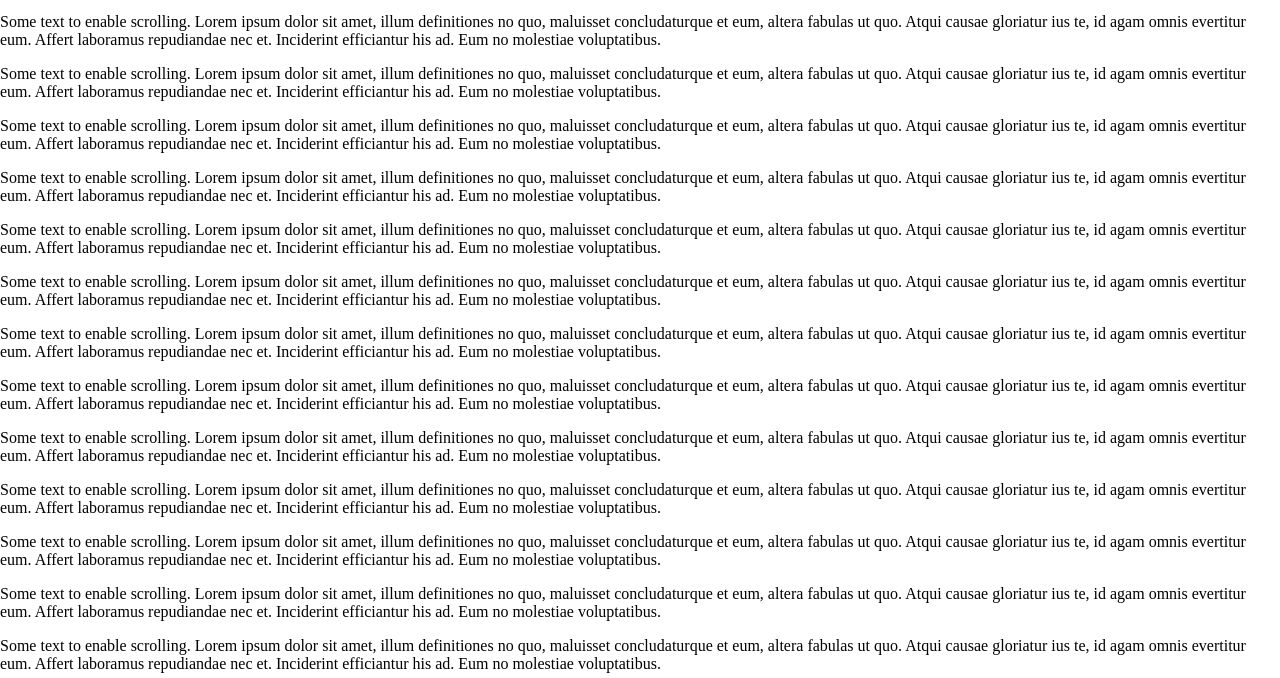
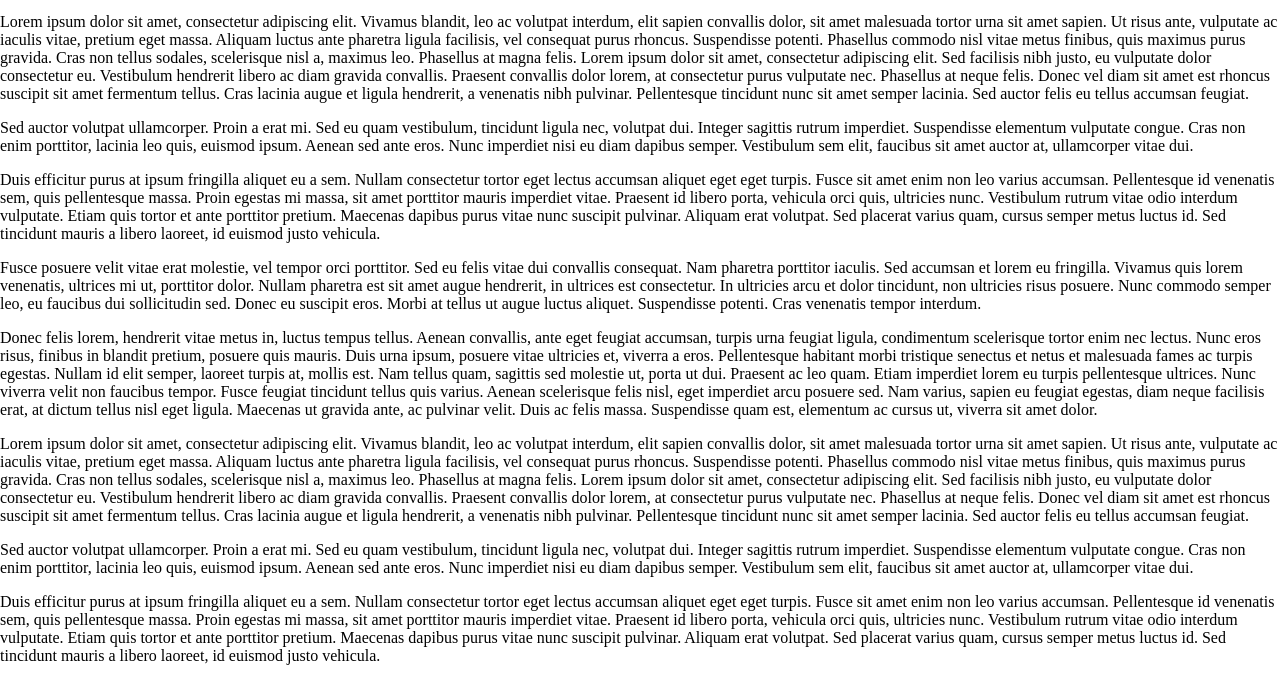
Before and after one commit to Nonparticipant/Nonparticipant.github.io, a plain HTML site: page index.html in a window 1280 px wide. Shown: the part 106-784 px from the top of the page. Drawn offline with Linux system fonts and the light colour scheme.

Commit message:
Update index.html

```diff
--- a/index.html
+++ b/index.html
@@ -87,7 +87,7 @@
   .dropdown-content {
     display: none;
     position: absolute;
-    background-color: #f9f9f9;
+    background-color: #333;
     min-width: 160px;
     box-shadow: 0px 8px 16px 0px rgba(0,0,0,0.2);
     z-index: 1;
@@ -146,21 +146,27 @@
 
 <!-- CONTENT -->
     <div>
-      <p>Some text to enable scrolling. Lorem ipsum dolor sit amet, illum definitiones no quo, maluisset concludaturque et eum, altera fabulas ut quo. Atqui causae gloriatur ius te, id agam omnis evertitur eum. Affert laboramus repudiandae nec et. Inciderint efficiantur his ad. Eum no molestiae voluptatibus.</p>
-      <p>Some text to enable scrolling. Lorem ipsum dolor sit amet, illum definitiones no quo, maluisset concludaturque et eum, altera fabulas ut quo. Atqui causae gloriatur ius te, id agam omnis evertitur eum. Affert laboramus repudiandae nec et. Inciderint efficiantur his ad. Eum no molestiae voluptatibus.</p>
-      <p>Some text to enable scrolling. Lorem ipsum dolor sit amet, illum definitiones no quo, maluisset concludaturque et eum, altera fabulas ut quo. Atqui causae gloriatur ius te, id agam omnis evertitur eum. Affert laboramus repudiandae nec et. Inciderint efficiantur his ad. Eum no molestiae voluptatibus.</p>
-      <p>Some text to enable scrolling. Lorem ipsum dolor sit amet, illum definitiones no quo, maluisset concludaturque et eum, altera fabulas ut quo. Atqui causae gloriatur ius te, id agam omnis evertitur eum. Affert laboramus repudiandae nec et. Inciderint efficiantur his ad. Eum no molestiae voluptatibus.</p>
-      <p>Some text to enable scrolling. Lorem ipsum dolor sit amet, illum definitiones no quo, maluisset concludaturque et eum, altera fabulas ut quo. Atqui causae gloriatur ius te, id agam omnis evertitur eum. Affert laboramus repudiandae nec et. Inciderint efficiantur his ad. Eum no molestiae voluptatibus.</p>
-      <p>Some text to enable scrolling. Lorem ipsum dolor sit amet, illum definitiones no quo, maluisset concludaturque et eum, altera fabulas ut quo. Atqui causae gloriatur ius te, id agam omnis evertitur eum. Affert laboramus repudiandae nec et. Inciderint efficiantur his ad. Eum no molestiae voluptatibus.</p>
-      <p>Some text to enable scrolling. Lorem ipsum dolor sit amet, illum definitiones no quo, maluisset concludaturque et eum, altera fabulas ut quo. Atqui causae gloriatur ius te, id agam omnis evertitur eum. Affert laboramus repudiandae nec et. Inciderint efficiantur his ad. Eum no molestiae voluptatibus.</p>
-      <p>Some text to enable scrolling. Lorem ipsum dolor sit amet, illum definitiones no quo, maluisset concludaturque et eum, altera fabulas ut quo. Atqui causae gloriatur ius te, id agam omnis evertitur eum. Affert laboramus repudiandae nec et. Inciderint efficiantur his ad. Eum no molestiae voluptatibus.</p>
-      <p>Some text to enable scrolling. Lorem ipsum dolor sit amet, illum definitiones no quo, maluisset concludaturque et eum, altera fabulas ut quo. Atqui causae gloriatur ius te, id agam omnis evertitur eum. Affert laboramus repudiandae nec et. Inciderint efficiantur his ad. Eum no molestiae voluptatibus.</p>
-      <p>Some text to enable scrolling. Lorem ipsum dolor sit amet, illum definitiones no quo, maluisset concludaturque et eum, altera fabulas ut quo. Atqui causae gloriatur ius te, id agam omnis evertitur eum. Affert laboramus repudiandae nec et. Inciderint efficiantur his ad. Eum no molestiae voluptatibus.</p>
-      <p>Some text to enable scrolling. Lorem ipsum dolor sit amet, illum definitiones no quo, maluisset concludaturque et eum, altera fabulas ut quo. Atqui causae gloriatur ius te, id agam omnis evertitur eum. Affert laboramus repudiandae nec et. Inciderint efficiantur his ad. Eum no molestiae voluptatibus.</p>
-      <p>Some text to enable scrolling. Lorem ipsum dolor sit amet, illum definitiones no quo, maluisset concludaturque et eum, altera fabulas ut quo. Atqui causae gloriatur ius te, id agam omnis evertitur eum. Affert laboramus repudiandae nec et. Inciderint efficiantur his ad. Eum no molestiae voluptatibus.</p>
-      <p>Some text to enable scrolling. Lorem ipsum dolor sit amet, illum definitiones no quo, maluisset concludaturque et eum, altera fabulas ut quo. Atqui causae gloriatur ius te, id agam omnis evertitur eum. Affert laboramus repudiandae nec et. Inciderint efficiantur his ad. Eum no molestiae voluptatibus.</p>
-      <p>Some text to enable scrolling. Lorem ipsum dolor sit amet, illum definitiones no quo, maluisset concludaturque et eum, altera fabulas ut quo. Atqui causae gloriatur ius te, id agam omnis evertitur eum. Affert laboramus repudiandae nec et. Inciderint efficiantur his ad. Eum no molestiae voluptatibus.</p>
-      <p>Some text to enable scrolling. Lorem ipsum dolor sit amet, illum definitiones no quo, maluisset concludaturque et eum, altera fabulas ut quo. Atqui causae gloriatur ius te, id agam omnis evertitur eum. Affert laboramus repudiandae nec et. Inciderint efficiantur his ad. Eum no molestiae voluptatibus.</p>
+
+      <p>Lorem ipsum dolor sit amet, consectetur adipiscing elit. Vivamus blandit, leo ac volutpat interdum, elit sapien convallis dolor, sit amet malesuada tortor urna sit amet sapien. Ut risus ante, vulputate ac iaculis vitae, pretium eget massa. Aliquam luctus ante pharetra ligula facilisis, vel consequat purus rhoncus. Suspendisse potenti. Phasellus commodo nisl vitae metus finibus, quis maximus purus gravida. Cras non tellus sodales, scelerisque nisl a, maximus leo. Phasellus at magna felis. Lorem ipsum dolor sit amet, consectetur adipiscing elit. Sed facilisis nibh justo, eu vulputate dolor consectetur eu. Vestibulum hendrerit libero ac diam gravida convallis. Praesent convallis dolor lorem, at consectetur purus vulputate nec. Phasellus at neque felis. Donec vel diam sit amet est rhoncus suscipit sit amet fermentum tellus. Cras lacinia augue et ligula hendrerit, a venenatis nibh pulvinar. Pellentesque tincidunt nunc sit amet semper lacinia. Sed auctor felis eu tellus accumsan feugiat.</p>
+
+      <p>Sed auctor volutpat ullamcorper. Proin a erat mi. Sed eu quam vestibulum, tincidunt ligula nec, volutpat dui. Integer sagittis rutrum imperdiet. Suspendisse elementum vulputate congue. Cras non enim porttitor, lacinia leo quis, euismod ipsum. Aenean sed ante eros. Nunc imperdiet nisi eu diam dapibus semper. Vestibulum sem elit, faucibus sit amet auctor at, ullamcorper vitae dui.</p>
+
+      <p>Duis efficitur purus at ipsum fringilla aliquet eu a sem. Nullam consectetur tortor eget lectus accumsan aliquet eget eget turpis. Fusce sit amet enim non leo varius accumsan. Pellentesque id venenatis sem, quis pellentesque massa. Proin egestas mi massa, sit amet porttitor mauris imperdiet vitae. Praesent id libero porta, vehicula orci quis, ultricies nunc. Vestibulum rutrum vitae odio interdum vulputate. Etiam quis tortor et ante porttitor pretium. Maecenas dapibus purus vitae nunc suscipit pulvinar. Aliquam erat volutpat. Sed placerat varius quam, cursus semper metus luctus id. Sed tincidunt mauris a libero laoreet, id euismod justo vehicula.</p>
+
+      <p>Fusce posuere velit vitae erat molestie, vel tempor orci porttitor. Sed eu felis vitae dui convallis consequat. Nam pharetra porttitor iaculis. Sed accumsan et lorem eu fringilla. Vivamus quis lorem venenatis, ultrices mi ut, porttitor dolor. Nullam pharetra est sit amet augue hendrerit, in ultrices est consectetur. In ultricies arcu et dolor tincidunt, non ultricies risus posuere. Nunc commodo semper leo, eu faucibus dui sollicitudin sed. Donec eu suscipit eros. Morbi at tellus ut augue luctus aliquet. Suspendisse potenti. Cras venenatis tempor interdum.</p>
+
+      <p>Donec felis lorem, hendrerit vitae metus in, luctus tempus tellus. Aenean convallis, ante eget feugiat accumsan, turpis urna feugiat ligula, condimentum scelerisque tortor enim nec lectus. Nunc eros risus, finibus in blandit pretium, posuere quis mauris. Duis urna ipsum, posuere vitae ultricies et, viverra a eros. Pellentesque habitant morbi tristique senectus et netus et malesuada fames ac turpis egestas. Nullam id elit semper, laoreet turpis at, mollis est. Nam tellus quam, sagittis sed molestie ut, porta ut dui. Praesent ac leo quam. Etiam imperdiet lorem eu turpis pellentesque ultrices. Nunc viverra velit non faucibus tempor. Fusce feugiat tincidunt tellus quis varius. Aenean scelerisque felis nisl, eget imperdiet arcu posuere sed. Nam varius, sapien eu feugiat egestas, diam neque facilisis erat, at dictum tellus nisl eget ligula. Maecenas ut gravida ante, ac pulvinar velit. Duis ac felis massa. Suspendisse quam est, elementum ac cursus ut, viverra sit amet dolor. </p>
+
+      <p>Lorem ipsum dolor sit amet, consectetur adipiscing elit. Vivamus blandit, leo ac volutpat interdum, elit sapien convallis dolor, sit amet malesuada tortor urna sit amet sapien. Ut risus ante, vulputate ac iaculis vitae, pretium eget massa. Aliquam luctus ante pharetra ligula facilisis, vel consequat purus rhoncus. Suspendisse potenti. Phasellus commodo nisl vitae metus finibus, quis maximus purus gravida. Cras non tellus sodales, scelerisque nisl a, maximus leo. Phasellus at magna felis. Lorem ipsum dolor sit amet, consectetur adipiscing elit. Sed facilisis nibh justo, eu vulputate dolor consectetur eu. Vestibulum hendrerit libero ac diam gravida convallis. Praesent convallis dolor lorem, at consectetur purus vulputate nec. Phasellus at neque felis. Donec vel diam sit amet est rhoncus suscipit sit amet fermentum tellus. Cras lacinia augue et ligula hendrerit, a venenatis nibh pulvinar. Pellentesque tincidunt nunc sit amet semper lacinia. Sed auctor felis eu tellus accumsan feugiat.</p>
+
+      <p>Sed auctor volutpat ullamcorper. Proin a erat mi. Sed eu quam vestibulum, tincidunt ligula nec, volutpat dui. Integer sagittis rutrum imperdiet. Suspendisse elementum vulputate congue. Cras non enim porttitor, lacinia leo quis, euismod ipsum. Aenean sed ante eros. Nunc imperdiet nisi eu diam dapibus semper. Vestibulum sem elit, faucibus sit amet auctor at, ullamcorper vitae dui.</p>
+
+      <p>Duis efficitur purus at ipsum fringilla aliquet eu a sem. Nullam consectetur tortor eget lectus accumsan aliquet eget eget turpis. Fusce sit amet enim non leo varius accumsan. Pellentesque id venenatis sem, quis pellentesque massa. Proin egestas mi massa, sit amet porttitor mauris imperdiet vitae. Praesent id libero porta, vehicula orci quis, ultricies nunc. Vestibulum rutrum vitae odio interdum vulputate. Etiam quis tortor et ante porttitor pretium. Maecenas dapibus purus vitae nunc suscipit pulvinar. Aliquam erat volutpat. Sed placerat varius quam, cursus semper metus luctus id. Sed tincidunt mauris a libero laoreet, id euismod justo vehicula.</p>
+
+      <p>Fusce posuere velit vitae erat molestie, vel tempor orci porttitor. Sed eu felis vitae dui convallis consequat. Nam pharetra porttitor iaculis. Sed accumsan et lorem eu fringilla. Vivamus quis lorem venenatis, ultrices mi ut, porttitor dolor. Nullam pharetra est sit amet augue hendrerit, in ultrices est consectetur. In ultricies arcu et dolor tincidunt, non ultricies risus posuere. Nunc commodo semper leo, eu faucibus dui sollicitudin sed. Donec eu suscipit eros. Morbi at tellus ut augue luctus aliquet. Suspendisse potenti. Cras venenatis tempor interdum.</p>
+
+      <p>Donec felis lorem, hendrerit vitae metus in, luctus tempus tellus. Aenean convallis, ante eget feugiat accumsan, turpis urna feugiat ligula, condimentum scelerisque tortor enim nec lectus. Nunc eros risus, finibus in blandit pretium, posuere quis mauris. Duis urna ipsum, posuere vitae ultricies et, viverra a eros. Pellentesque habitant morbi tristique senectus et netus et malesuada fames ac turpis egestas. Nullam id elit semper, laoreet turpis at, mollis est. Nam tellus quam, sagittis sed molestie ut, porta ut dui. Praesent ac leo quam. Etiam imperdiet lorem eu turpis pellentesque ultrices. Nunc viverra velit non faucibus tempor. Fusce feugiat tincidunt tellus quis varius. Aenean scelerisque felis nisl, eget imperdiet arcu posuere sed. Nam varius, sapien eu feugiat egestas, diam neque facilisis erat, at dictum tellus nisl eget ligula. Maecenas ut gravida ante, ac pulvinar velit. Duis ac felis massa. Suspendisse quam est, elementum ac cursus ut, viverra sit amet dolor. </p>
+
     </div>
 
 <!-- FOOTER -->
```
